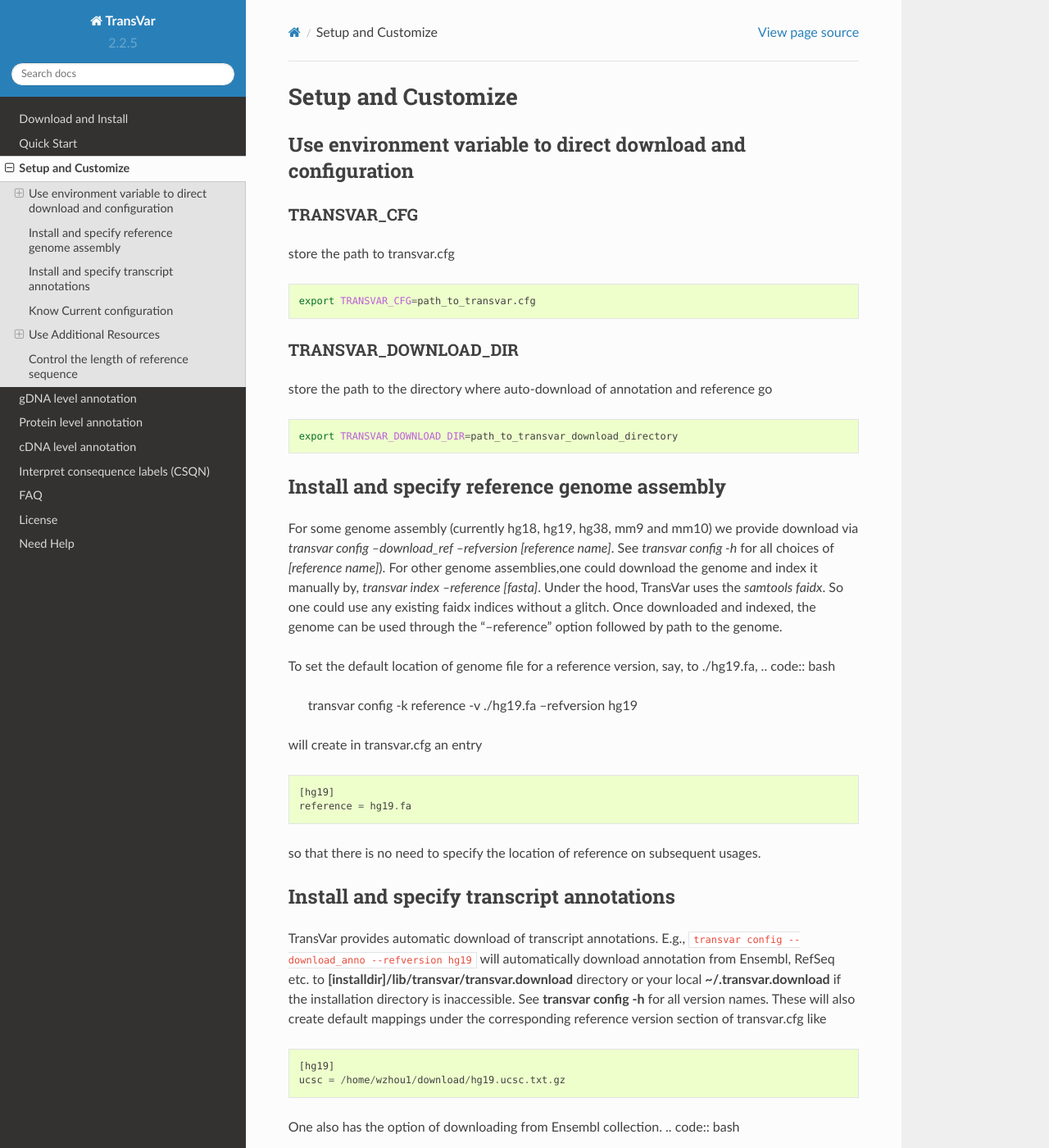
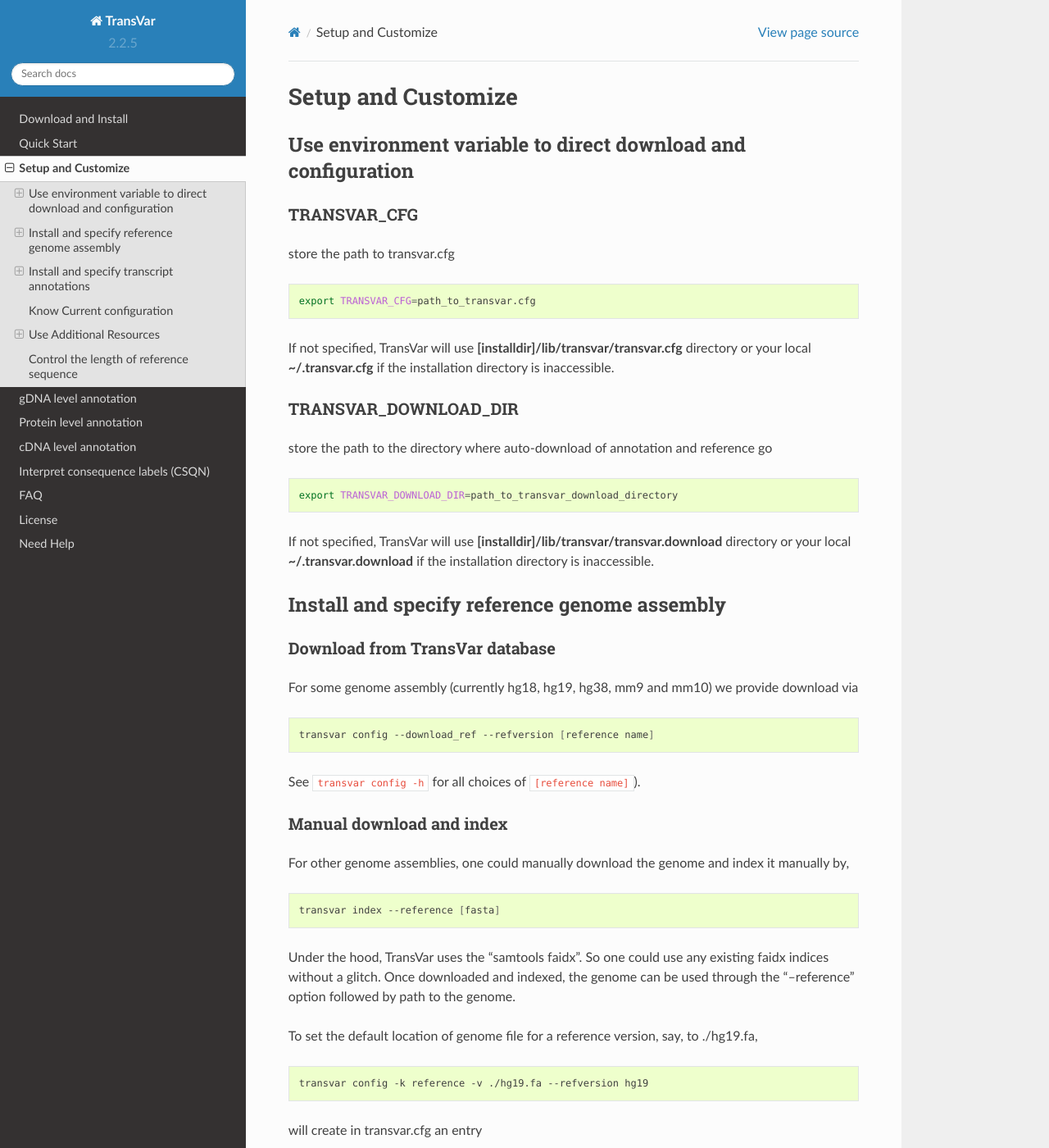
Before and after one commit to zwdzwd/transvar, a Sphinx documentation site: the page built from docs/source/setup_and_customize_transvar.rst, in a window 1280 px wide and 1400 px high. Shown: the whole window at 82% size. Built offline with Sphinx 7.4.7 and the Read the Docs theme 2.0.0, drawn with Linux system fonts in a browser that asks for light colours; some of the changed text lies outside the part shown.

Commit message:
improvement to docs

```diff
--- a/docs/source/setup_and_customize_transvar.rst
+++ b/docs/source/setup_and_customize_transvar.rst
@@ -14,6 +14,7 @@
 
    export TRANSVAR_CFG=path_to_transvar.cfg
 
+If not specified, TransVar will use **[installdir]/lib/transvar/transvar.cfg** directory or your local **~/.transvar.cfg** if the installation directory is inaccessible.
 
 TRANSVAR_DOWNLOAD_DIR
 ^^^^^^^^^^^^^^^^^^^^^^^^
@@ -24,14 +25,36 @@
 
    export TRANSVAR_DOWNLOAD_DIR=path_to_transvar_download_directory
 
+If not specified, TransVar will use **[installdir]/lib/transvar/transvar.download** directory or your local **~/.transvar.download** if the installation directory is inaccessible.
+
 Install and specify reference genome assembly
 ###############################################
 
-For some genome assembly (currently hg18, hg19, hg38, mm9 and mm10) we provide download via `transvar config --download_ref --refversion [reference name]`. See `transvar config -h` for all choices of `[reference name]`).
-For other genome assemblies,one could download the genome and index it manually by, `transvar index --reference [fasta]`. Under the hood, TransVar uses the `samtools faidx`. So one could use any existing faidx indices without a glitch.
+Download from TransVar database
+^^^^^^^^^^^^^^^^^^^^^^^^^^^^^^^^
+
+For some genome assembly (currently hg18, hg19, hg38, mm9 and mm10) we provide download via
+
+.. code:: bash
+
+   transvar config --download_ref --refversion [reference name]
+
+See ``transvar config -h`` for all choices of ``[reference name]``).
+
+Manual download and index
+^^^^^^^^^^^^^^^^^^^^^^^^^^
+
+For other genome assemblies, one could manually download the genome and index it manually by,
+
+.. code:: bash
+
+   transvar index --reference [fasta]
+
+Under the hood, TransVar uses the "samtools faidx". So one could use any existing faidx indices without a glitch.
 Once downloaded and indexed, the genome can be used through the "--reference" option followed by path to the genome.
 
 To set the default location of genome file for a reference version, say, to ./hg19.fa,
+
 .. code:: bash
 
    transvar config -k reference -v ./hg19.fa --refversion hg19
@@ -48,15 +71,28 @@
 Install and specify transcript annotations
 ############################################
 
-TransVar provides automatic download of transcript annotations. E.g., ``transvar config --download_anno --refversion hg19`` will automatically download annotation from Ensembl, RefSeq etc. to **[installdir]/lib/transvar/transvar.download** directory or your local **~/.transvar.download** if the installation directory is inaccessible. See **transvar config -h** for all version names.
-These will also create default mappings under the corresponding reference version section of transvar.cfg like
+Download from TransVar database
+^^^^^^^^^^^^^^^^^^^^^^^^^^^^^^^^^
+
+One could automatically download transcript annotations via E.g.,
+
+.. code:: bash
+
+   transvar config --download_anno --refversion hg19
+
+which download annotation from TransVar database to **[installdir]/lib/transvar/transvar.download** directory or your local **~/.transvar.download** if the installation directory is inaccessible. See **transvar config -h** for all version names.
+These will also create default mappings under the corresponding reference version section of **transvar.cfg** like
 
 ::
 
    [hg19]
    ucsc = /home/wzhou1/download/hg19.ucsc.txt.gz
 
+Download from Ensembl ftp
+^^^^^^^^^^^^^^^^^^^^^^^^^^
+
 One also has the option of downloading from Ensembl collection.
+
 .. code:: bash
 
    transvar config --download_ensembl --refversion mus_musculus
```
Also changed, not shown: docs/source/faq.rst (+7 -7 lines).
